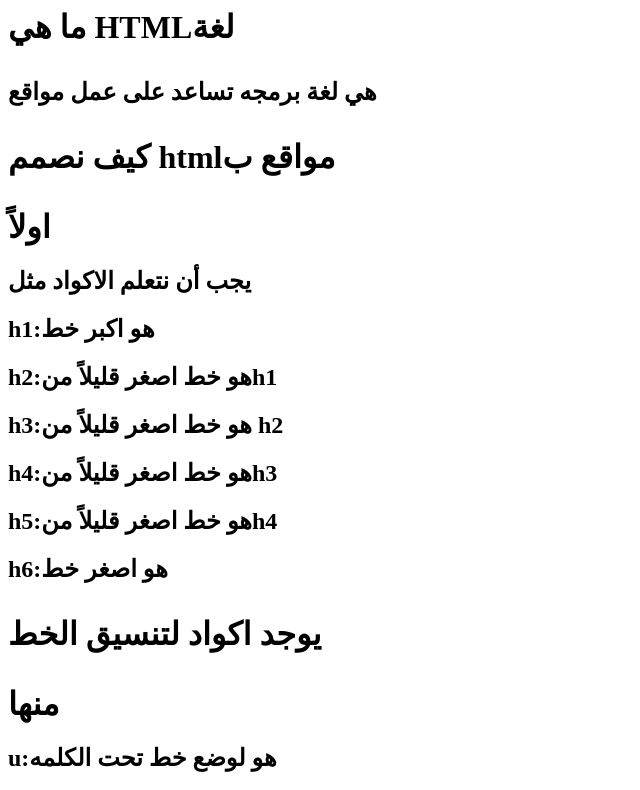
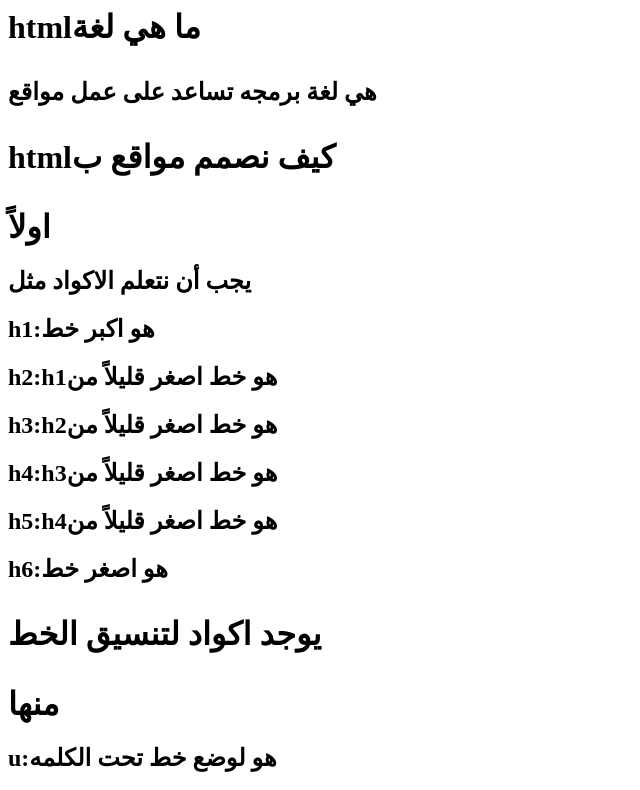
Before and after one commit to ali272013ali-svg/Cop, a plain HTML site: page index.html in a window 1280 px wide. Shown: the top 790 px of the page, without its empty margins (0-640 px from the left). Drawn offline with Linux system fonts and the light colour scheme.

Commit message:
Fix Arabic text and HTML structure in index.html

```diff
--- a/index.html
+++ b/index.html
@@ -8,16 +8,16 @@
     <sk-bg-color="blak"></sk-bg-color>
 </body>
 </html>
-<h1><p><b>ما هي HTMLلغة </b></p></h1>
+<h1><p><b>htmlما هي لغة </b></p></h1>
 <h2><b>هي لغة برمجه تساعد على عمل مواقع</b></h2>
-<h1><b><p>كيف نصمم htmlمواقع ب</p></b></h1>
+<h1><b><p>htmlكيف نصمم مواقع ب</p></b></h1>
 <h1><b>اولاً</b></h1>
 <h2><b>يجب أن نتعلم الاكواد مثل</b></h2>
 <h2><b>h1:هو اكبر خط</b></h2>
-<h2><b>h2:هو خط اصغر قليلاً منh1</b></h2>
-<h2><b>h3:هو خط اصغر قليلاً من h2</b></h2>
-<h2><b>h4:هو خط اصغر قليلاً منh3</b></h2>
-<h2><b>h5:هو خط اصغر قليلاً منh4</b></h2>
+<h2><b>h2:h1هو خط اصغر قليلاً من</b></h2>
+<h2><b>h3:h2هو خط اصغر قليلاً من </b></h2>
+<h2><b>h4:h3هو خط اصغر قليلاً من</b></h2>
+<h2><b>h5:h4هو خط اصغر قليلاً من</b></h2>
 <h2><b>h6:هو  اصغر خط</b></h2>
 <h1><b><p>يوجد اكواد لتنسيق الخط</p></b></h1>
 <h1><b>منها</b></h1>
@@ -31,7 +31,7 @@
 <h2><b>title:عنوان للموقع</b></h2>
 <h2><b>pre:تشغل زر enterال</b></h2>
 <h2><b>p:عنوان للفقره</b></h2>
-<h2><b>doc:تكتب كل امور الhtml</b></h2>
+<h2><b>doc:htmlتكتب كل امور ال</b></h2>
 <h2><b>a:اضافة رابط لالموقع</b></h2>
 <h2><b>body> : محتوى الموقع الذي يظهر للزائر</b></h2>
 <h2><b>head> : معلومات الصفحة</b></h2>
```
